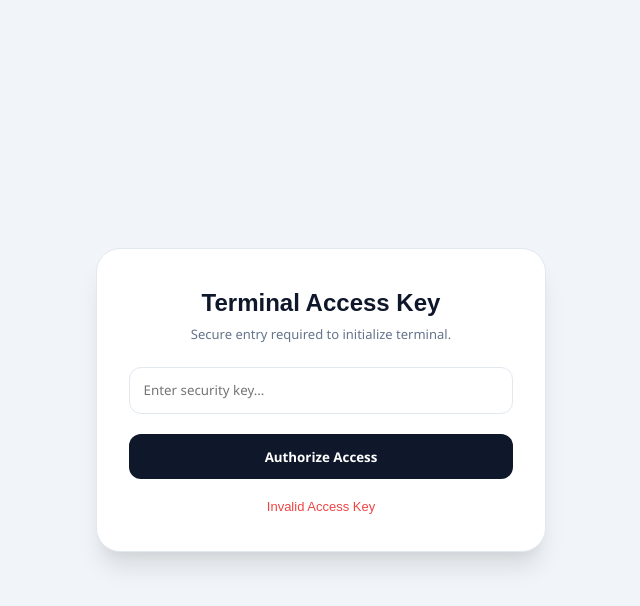
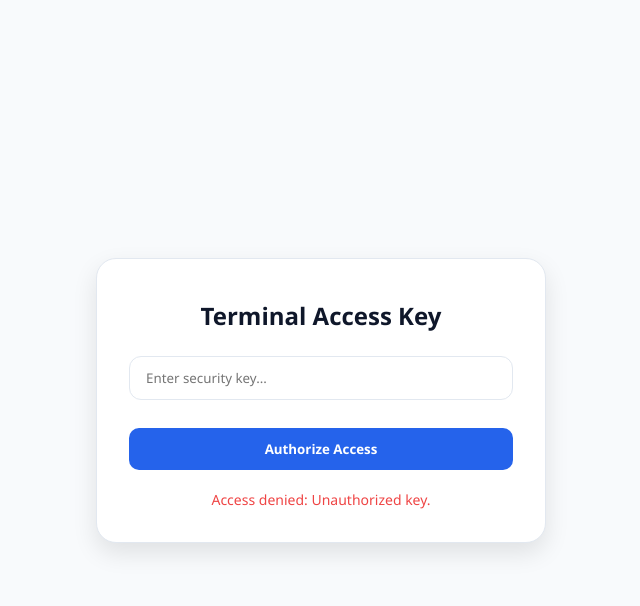
Before and after one commit to soulaimanmwamini2-ux/MWAMINI-TRADING-PORTAL, a plain HTML site: page login.html in a window 1280 px wide. Both pictures are taken after a click on the button "Authorize Access". Shown: the whole page, without its empty margins (319-959 px from the left). Drawn offline with nearby package versions, Linux system fonts and the light colour scheme.

Commit message:
Update login.html

```diff
--- a/login.html
+++ b/login.html
@@ -7,59 +7,62 @@
     <link rel="stylesheet" href="style.css">
     <script src="https://cdn.jsdelivr.net/npm/@supabase/supabase-js@2"></script>
     <style>
-        /* Enhanced modern transitions and state management */
+        body {
+            display: flex;
+            justify-content: center;
+            align-items: center;
+            height: 100vh;
+            background-color: var(--bg-primary);
+        }
+        .modal-content {
+            background: var(--bg-surface);
+            padding: 2.5rem;
+            border-radius: 20px;
+            width: 90%;
+            max-width: 450px;
+            box-shadow: 0 10px 25px rgba(0,0,0,0.1);
+            border: 1px solid var(--border-color);
+        }
         #login-form { transition: opacity 0.4s ease-in-out; opacity: 1; }
         .loading { opacity: 0.6; pointer-events: none; cursor: wait; }
-
-        .input-focus {
-            transition: all 0.2s ease;
-            border: 1px solid #e2e8f0;
-        }
-        .input-focus:focus {
-            outline: none;
-            border-color: #2563eb;
-            box-shadow: 0 0 0 3px rgba(37, 99, 235, 0.1);
-        }
-        button:active { transform: scale(0.98); }
     </style>
 </head>
-<body style="display:flex; justify-content:center; align-items:center; min-height:100vh; background-color: #f1f5f9; margin:0;">
+<body>
 
-    <div class="modal-content" style="box-shadow: 0 20px 25px -5px rgba(0,0,0,0.1), 0 10px 10px -5px rgba(0,0,0,0.04); background: white; padding: 2.5rem; border-radius:24px; width: 90%; max-width: 450px; border: 1px solid #e2e8f0;">
-
+    <div class="modal-content">
         <div id="gatekeeper-step">
-            <h2 style="margin-bottom:0.5rem; text-align:center; font-family: sans-serif; color: #0f172a;">Terminal Access Key</h2>
-            <p style="text-align:center; color:#64748b; font-size: 13px; margin-bottom: 1.5rem;">Secure entry required to initialize terminal.</p>
-            <input type="password" id="access-key" class="search-input input-focus" placeholder="Enter security key..." style="width:100%; padding:0.85rem; border-radius:12px; margin-bottom:1.25rem; box-sizing:border-box;">
-            <button id="verify-key-btn" style="width:100%; padding:0.85rem; background:#0f172a; color:white; border:none; border-radius:12px; font-weight:600; cursor:pointer; transition: background 0.2s;">Authorize Access</button>
+            <h2 style="margin-bottom:1.5rem; text-align:center; color: var(--text-main);">Terminal Access Key</h2>
+            <input type="password" id="access-key" class="search-input" placeholder="Enter security key..." style="width:100%; margin-bottom:1.25rem;">
+            <button id="verify-key-btn" class="btn btn-primary" style="width:100%;">Authorize Access</button>
         </div>
 
         <form id="login-form" style="display: none;">
-            <h2 style="margin-bottom:1.5rem; text-align:center; font-family: sans-serif; color: #0f172a;">Secure System Terminal</h2>
-            <label style="display:block; margin-bottom:0.5rem; font-family:sans-serif; color:#64748b; font-size:13px; font-weight: 600;">Master Administrative Email</label>
-            <input type="email" id="email" class="search-input input-focus" style="width:100%; padding:0.85rem; border-radius:12px; margin-bottom:1.25rem; box-sizing:border-box;" required>
+            <h2 style="margin-bottom:1.5rem; text-align:center; color: var(--text-main);">Secure System Terminal</h2>
 
-            <label style="display:block; margin-bottom:0.5rem; font-family:sans-serif; color:#64748b; font-size:13px; font-weight: 600;">Access Code / Password</label>
-            <input type="password" id="password" class="search-input input-focus" style="width:100%; padding:0.85rem; border-radius:12px; margin-bottom:1.5rem; box-sizing:border-box;" required>
+            <label style="display:block; margin-bottom:0.5rem; color:var(--text-muted); font-size:14px;">Master Administrative Email</label>
+            <input type="email" id="email" class="search-input" style="width:100%; margin-bottom:1.25rem;" required>
 
-            <button type="submit" id="submit-btn" class="btn btn-primary" style="width:100%; padding:0.85rem; background:#2563eb; color:white; border:none; border-radius:12px; font-weight:600; cursor:pointer;">Establish Session Protocol</button>
+            <label style="display:block; margin-bottom:0.5rem; color:var(--text-muted); font-size:14px;">Access Code / Password</label>
+            <input type="password" id="password" class="search-input" style="width:100%; margin-bottom:1.5rem;" required>
+
+            <button type="submit" id="submit-btn" class="btn btn-primary" style="width:100%;">Establish Session Protocol</button>
         </form>
 
-        <p id="error-msg" aria-live="assertive" style="color:#ef4444; font-size:13px; margin-top:1.25rem; text-align:center; font-family:sans-serif; min-height:20px; font-weight: 500;"></p>
+        <p id="error-msg" aria-live="assertive" style="color:#ef4444; font-size:14px; margin-top:1.25rem; text-align:center; min-height:20px;"></p>
     </div>
 
     <script src="supabase-config.js"></script>
     <script src="auth.js"></script>
     <script>
-        // Logic to toggle between steps
+        // Gatekeeper Logic
         document.getElementById('verify-key-btn').addEventListener('click', () => {
             const key = document.getElementById('access-key').value;
-            // Add your security key check logic here
-            if (key === "YOUR_SECRET_KEY") {
+            // Define your secure key logic here
+            if (key === "MWAMINI_SECURE_2026") {
                 document.getElementById('gatekeeper-step').style.display = 'none';
                 document.getElementById('login-form').style.display = 'block';
             } else {
-                document.getElementById('error-msg').innerText = "Invalid Access Key";
+                document.getElementById('error-msg').innerText = "Access denied: Unauthorized key.";
             }
         });
     </script>
```
